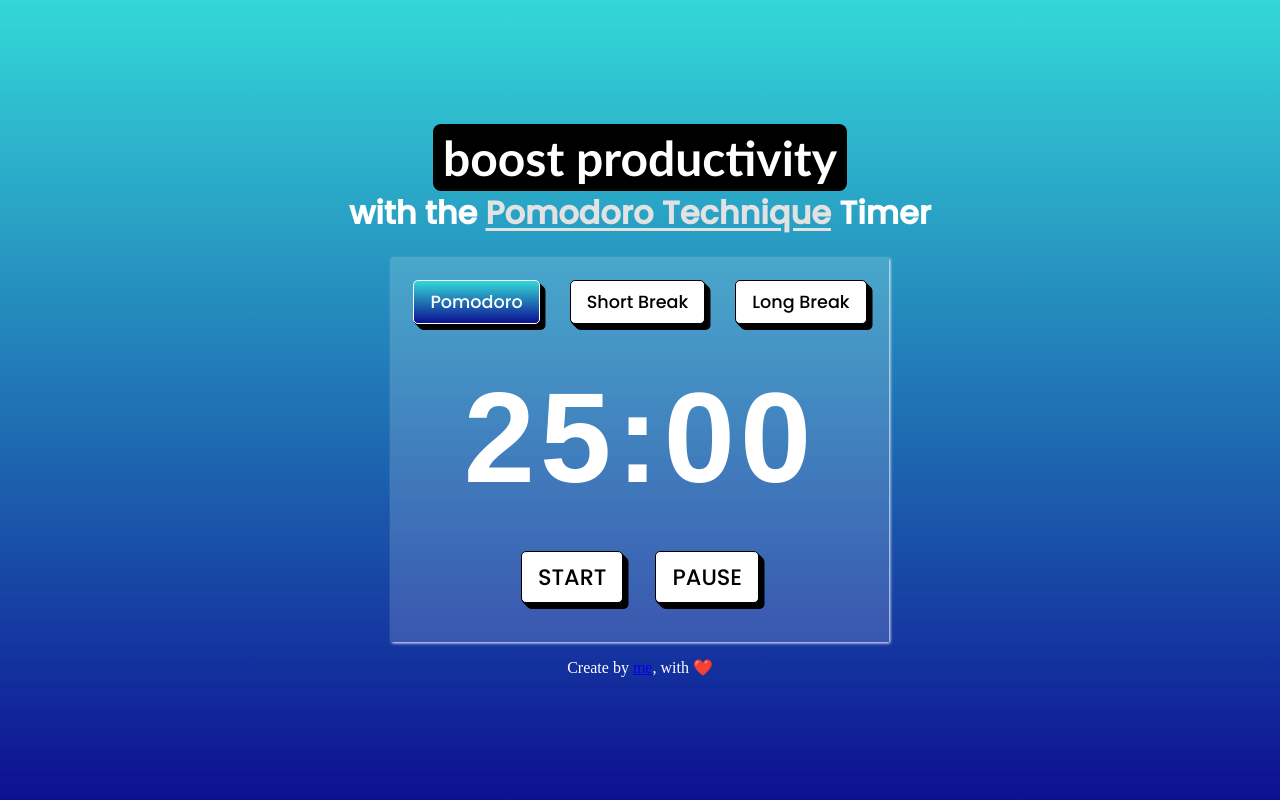
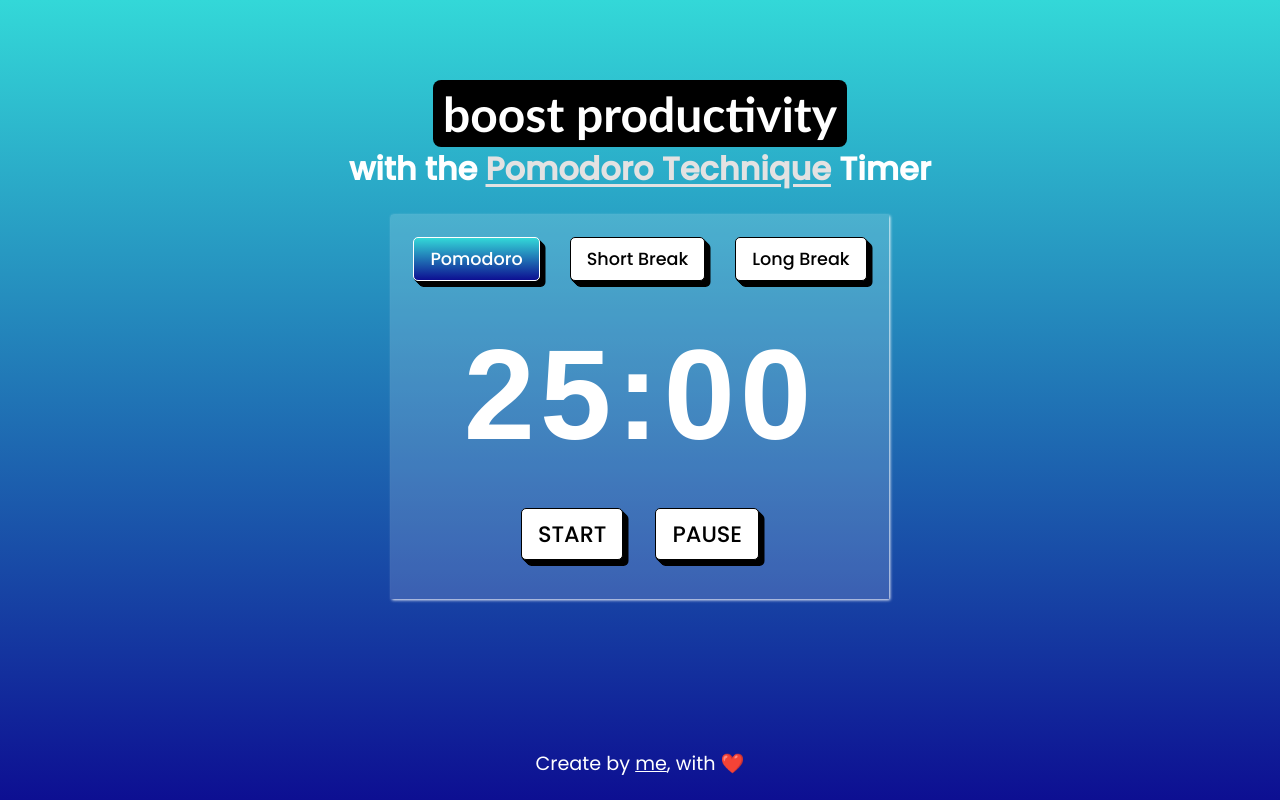
Before and after one commit to abhinav7895/pomodoro-app, a plain HTML site: page index.html in a window 1280 px wide. Drawn offline with Linux system fonts and the light colour scheme.

Commit message:
Update style.css
CSS for footer added

```diff
--- a/style.css
+++ b/style.css
@@ -17,7 +17,6 @@ body {
   height: 100vh;
   display: flex;
   align-items: center;
-  justify-content: center;
   flex-direction: column;
   background: var(--bg-default);
   color: var(--text-color);
@@ -107,6 +106,7 @@ section {
 
 header {
   max-width: 650px;
+  margin-top: 64px;
 }
 
 .heading {
@@ -136,6 +136,23 @@ header {
   display: flex;
   gap: 2rem;
 }
+
+
+/* footer */
+.footer {
+  position: absolute;
+  bottom: 0.2em;
+
+}
+
+.footer-text {
+  font-size: 1.2rem;
+  font-family: "Poppins", sans-serif;
+}
+.footer-text a{
+  color: inherit;
+}
+
 
 @media (width < 35.75em) {
   .wavy {
```
